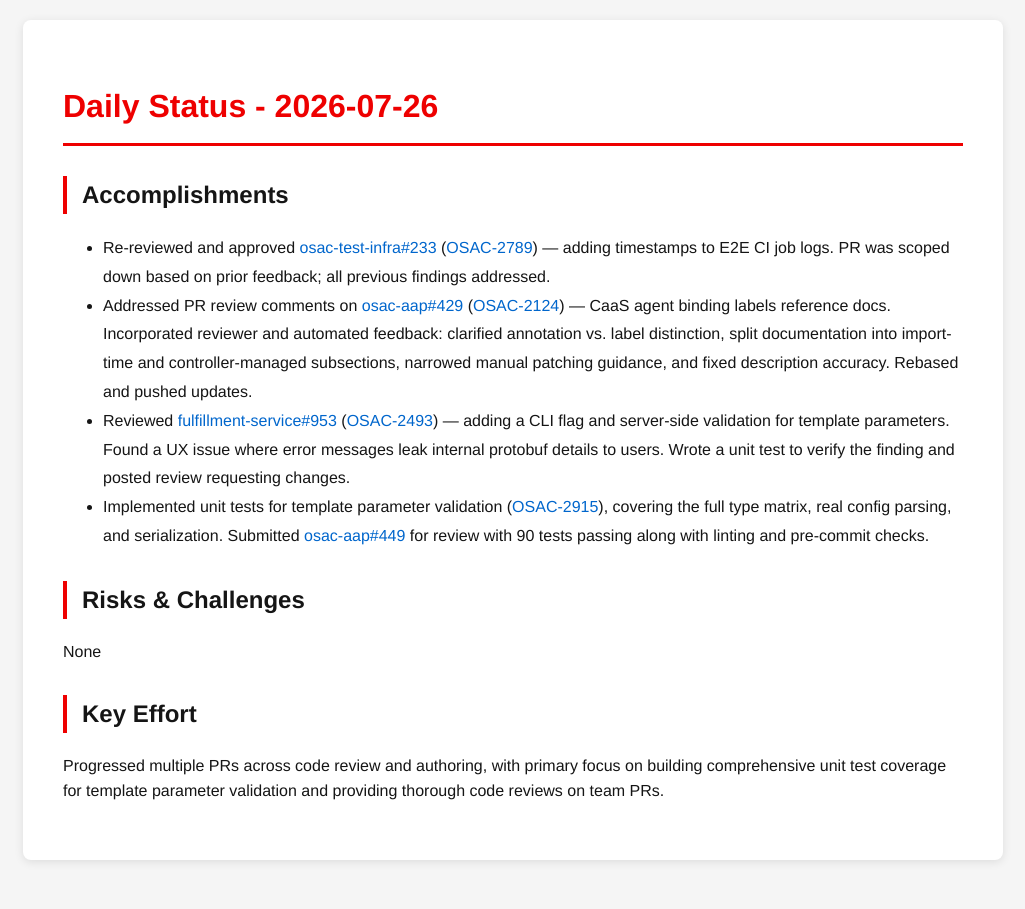
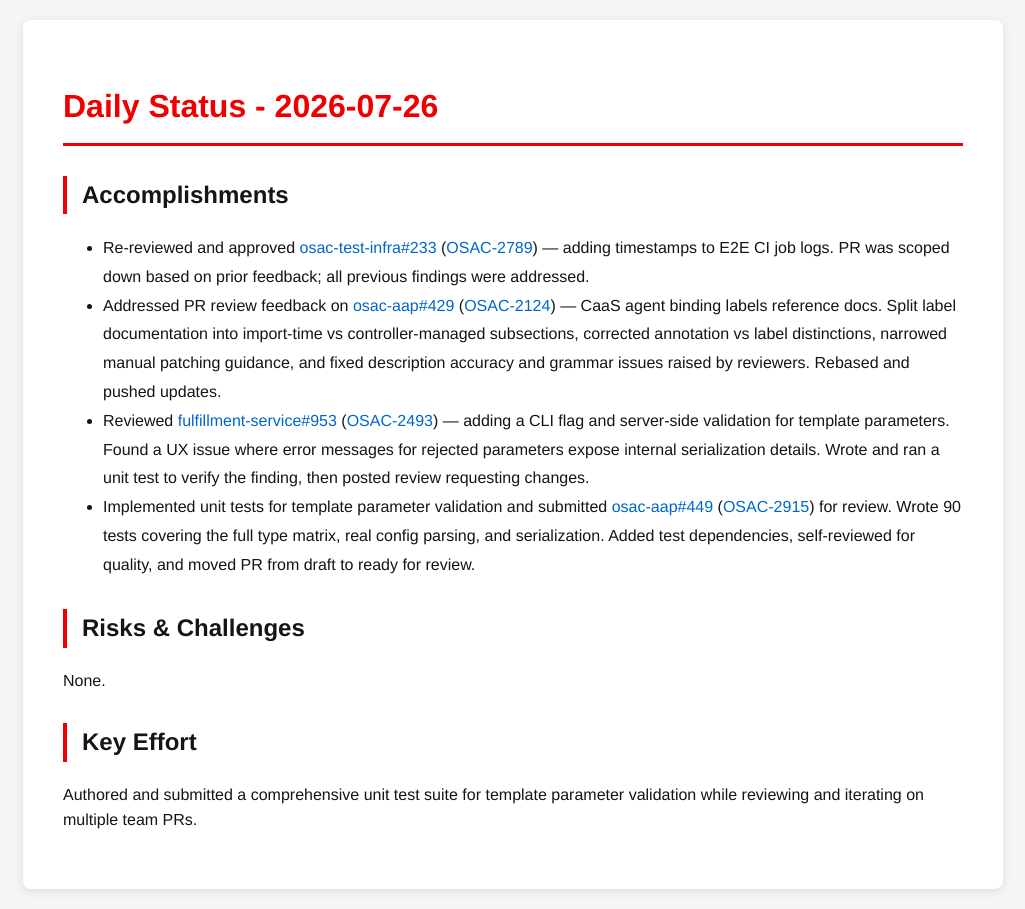
Before and after one commit to tzvatot/daily-status, a Jekyll site: the page built from 2026-07-26.md, in a window 1280 px wide. Shown: the whole page, without its empty margins (127-1152 px from the left). Built offline with Jekyll 4.4.1, drawn with Linux system fonts in a browser that asks for light colours.

Commit message:
Daily status update - 2026-07-26

```diff
--- a/2026-07-26.md
+++ b/2026-07-26.md
@@ -7,13 +7,13 @@
 # Daily Status - 2026-07-26
 
 ## Accomplishments
-- Re-reviewed and approved [osac-test-infra#233](https://github.com/osac-project/osac-test-infra/pull/233) ([OSAC-2789](https://redhat.atlassian.net/browse/OSAC-2789)) — adding timestamps to E2E CI job logs. PR was scoped down based on prior feedback; all previous findings addressed.
-- Addressed PR review comments on [osac-aap#429](https://github.com/osac-project/osac-aap/pull/429) ([OSAC-2124](https://redhat.atlassian.net/browse/OSAC-2124)) — CaaS agent binding labels reference docs. Incorporated reviewer and automated feedback: clarified annotation vs. label distinction, split documentation into import-time and controller-managed subsections, narrowed manual patching guidance, and fixed description accuracy. Rebased and pushed updates.
-- Reviewed [fulfillment-service#953](https://github.com/osac-project/fulfillment-service/pull/953) ([OSAC-2493](https://redhat.atlassian.net/browse/OSAC-2493)) — adding a CLI flag and server-side validation for template parameters. Found a UX issue where error messages leak internal protobuf details to users. Wrote a unit test to verify the finding and posted review requesting changes.
-- Implemented unit tests for template parameter validation ([OSAC-2915](https://redhat.atlassian.net/browse/OSAC-2915)), covering the full type matrix, real config parsing, and serialization. Submitted [osac-aap#449](https://github.com/osac-project/osac-aap/pull/449) for review with 90 tests passing along with linting and pre-commit checks.
+- Re-reviewed and approved [osac-test-infra#233](https://github.com/osac-project/osac-test-infra/pull/233) ([OSAC-2789](https://redhat.atlassian.net/browse/OSAC-2789)) — adding timestamps to E2E CI job logs. PR was scoped down based on prior feedback; all previous findings were addressed.
+- Addressed PR review feedback on [osac-aap#429](https://github.com/osac-project/osac-aap/pull/429) ([OSAC-2124](https://redhat.atlassian.net/browse/OSAC-2124)) — CaaS agent binding labels reference docs. Split label documentation into import-time vs controller-managed subsections, corrected annotation vs label distinctions, narrowed manual patching guidance, and fixed description accuracy and grammar issues raised by reviewers. Rebased and pushed updates.
+- Reviewed [fulfillment-service#953](https://github.com/osac-project/fulfillment-service/pull/953) ([OSAC-2493](https://redhat.atlassian.net/browse/OSAC-2493)) — adding a CLI flag and server-side validation for template parameters. Found a UX issue where error messages for rejected parameters expose internal serialization details. Wrote and ran a unit test to verify the finding, then posted review requesting changes.
+- Implemented unit tests for template parameter validation and submitted [osac-aap#449](https://github.com/osac-project/osac-aap/pull/449) ([OSAC-2915](https://redhat.atlassian.net/browse/OSAC-2915)) for review. Wrote 90 tests covering the full type matrix, real config parsing, and serialization. Added test dependencies, self-reviewed for quality, and moved PR from draft to ready for review.
 
 ## Risks & Challenges
-None
+None.
 
 ## Key Effort
-Progressed multiple PRs across code review and authoring, with primary focus on building comprehensive unit test coverage for template parameter validation and providing thorough code reviews on team PRs.
+Authored and submitted a comprehensive unit test suite for template parameter validation while reviewing and iterating on multiple team PRs.
```
